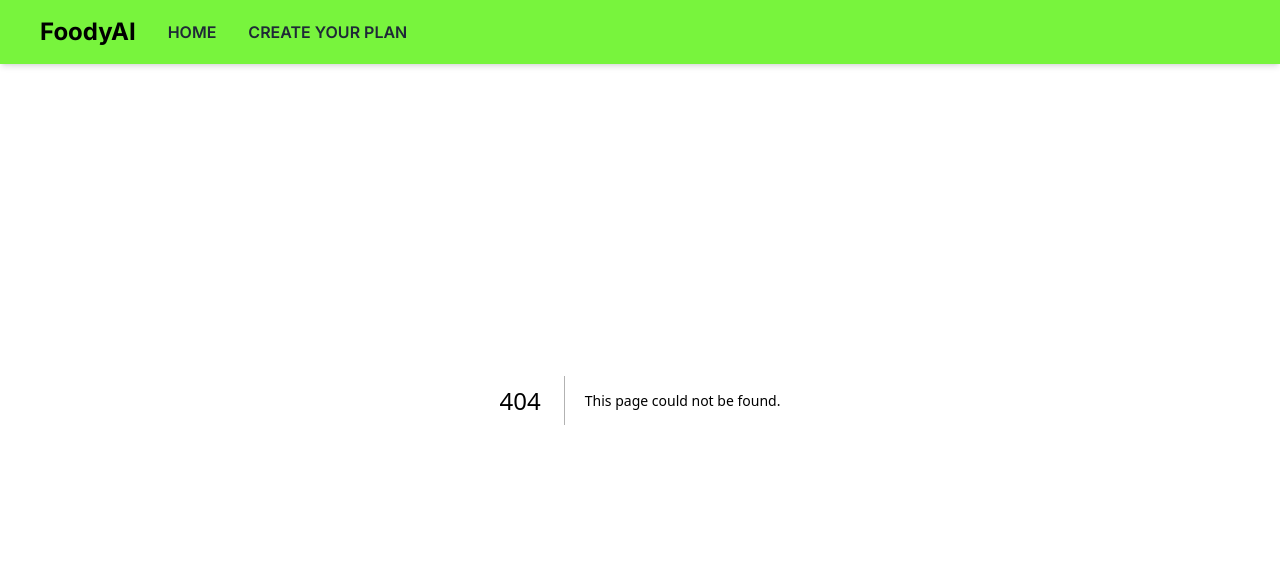
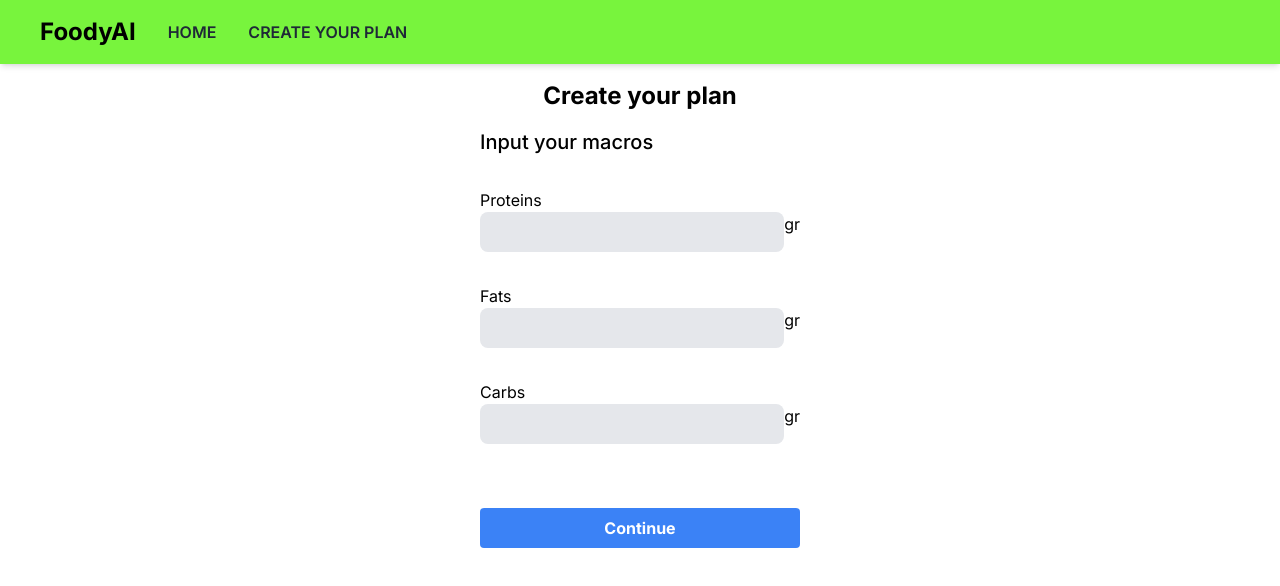
Before and after one commit to TommySosa/Foody-AI, a Next.js app: page /create-your-plan in a window 1280 px wide. Before the commit this address had no page. Shown: the top 586 px of the page. Built offline with nearby package versions, Linux system fonts and the light colour scheme.

Commit message:
Input section view

```diff
--- a/src/app/components/Header.jsx
+++ b/src/app/components/Header.jsx
@@ -1,11 +1,12 @@
 "use client"
 
+import Link from "next/link";
 import { useState } from "react";
 
 export default function Header() {
     const Links = [
         { name: "HOME", link: "/" },
-        { name: "CREATE YOUR PLAN", link: "/" },
+        { name: "CREATE YOUR PLAN", link: "/create-your-plan" },
     ];
     const [open, setOpen] = useState(false);
 
@@ -24,7 +25,7 @@ export default function Header() {
                     {
                         Links.map((link) => (
                             <li className='md:ml-8 md:my-0 my-7 font-semibold' key={link.name}>
-                                <a href={link.link} className='text-gray-800 hover:text-white duration-500'>{link.name}</a>
+                                <Link href={link.link} className='text-gray-800 hover:text-white duration-500'>{link.name}</Link>
                             </li>))
                     }
                 </ul>
--- /dev/null
+++ b/src/app/create-your-plan/page.jsx
@@ -0,0 +1,41 @@
+import Button from "../components/Button";
+import Input from "../components/Input";
+
+export default function page(){
+    return(
+        <main className="flex justify-center mt-16 w-full h-auto">
+            <div className="w-3/4 md:w-1/4 justify-center">
+                <h1 className="text-center font-bold my-4 text-2xl">Create your plan</h1>
+
+                <h3 className="font-medium mb-4 text-xl">Input your macros</h3>
+                <section>
+                    <div className="my-8">
+                        <label className="inline-block">Proteins</label>
+                        <div className="flex">
+                            <Input placeholder=""/>
+                            <p className="block text-center">gr</p>
+                        </div>
+                    </div>
+                    <div className="my-8">
+                        <label>Fats</label>
+                        <div className="flex">
+                            <Input placeholder=""/>
+                            <p className="block text-center">gr</p>
+                        </div>
+                    </div>
+                    <div className="my-8">
+                        <label>Carbs</label>
+                        <div className="flex">
+                            <Input placeholder=""/>
+                            <p className="block text-center">gr</p>
+                        </div>
+                    </div>
+
+                    <div className="mt-16">
+                        <Button text="Continue"/>
+                    </div>
+                </section>
+            </div>
+        </main>
+    )
+}
```
